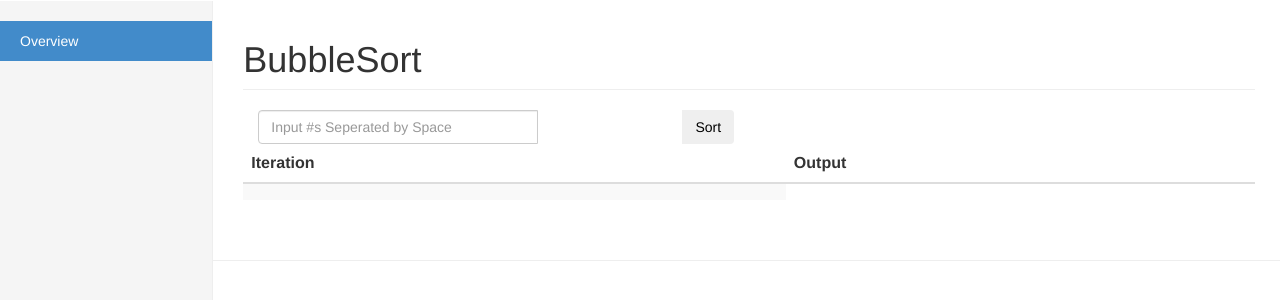
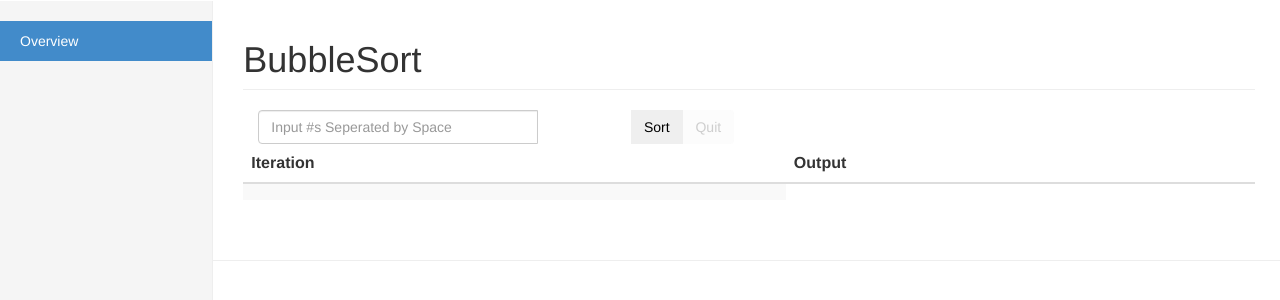
Before and after one commit to theUserMan/bubbleSortApp, a Django app: page / in a window 1280 px wide. Shown: the part 50-350 px from the top of the page. Run offline with Django 3.2, Linux system fonts and the light colour scheme; lists and menus that the app fills with data are empty; some libraries are stand-ins or nearby versions.

Commit message:
Added quit functionality.

```diff
--- a/bubbleSortApp/app/static/app/scripts/general.js
+++ b/bubbleSortApp/app/static/app/scripts/general.js
@@ -1,6 +1,8 @@
 function launchBubbleSortAlg() {
     var inputArray = $('#inputArray').val();
-    var table = document.getElementById("resultTable")
+    var table = document.getElementById("resultTable");
+    document.getElementById("launchButton").disabled = true;
+    document.getElementById("quitButton").disabled = false;
     $.ajax({
         url: "launchBubble",
         data: {
@@ -14,7 +16,7 @@ function launchBubbleSortAlg() {
             var cell2 = row.insertCell(1);
             for (var i = 0; i < data.length; i++) {
                 cell1.innerHTML = i;
-                cell2.innerHTML = data;
+                cell2.innerHTML = "<span style=\"color:red\">" + data ;
             }
         },
         error: function (data) {
@@ -22,3 +24,15 @@ function launchBubbleSortAlg() {
         }
     })
 }
+function quitBubbleSortAlg() {
+    var table = document.getElementById("resultTable");
+    var rowCount = table.rows.length;
+    for (var i = rowCount - 1; i > 1; i--) {
+        table.deleteRow(i);
+    }
+    document.getElementById("inputArray").value = "";
+    document.getElementById("launchButton").disabled = false;
+    document.getElementById("quitButton").disabled = true;
+
+
+}
--- a/bubbleSortApp/app/templates/app/index.html
+++ b/bubbleSortApp/app/templates/app/index.html
@@ -54,7 +54,8 @@
             <div class="input-group">
               <input type="text" class="form-control" id="inputArray" name="inputArray[]"placeholder="Input #s Seperated by Space">
               <span class="input-group-btn">
-                <button class="btn btn-secondary" type="button" onclick="launchBubbleSortAlg();">Sort</button>
+                <button class="btn btn-secondary" id ="launchButton" type="button" onclick="launchBubbleSortAlg();">Sort</button>
+                <button class="btn btn-secondary" id ="quitButton" type="button" disabled onclick="quitBubbleSortAlg();">Quit</button>
               </span>
             </div>
           </div>
```
